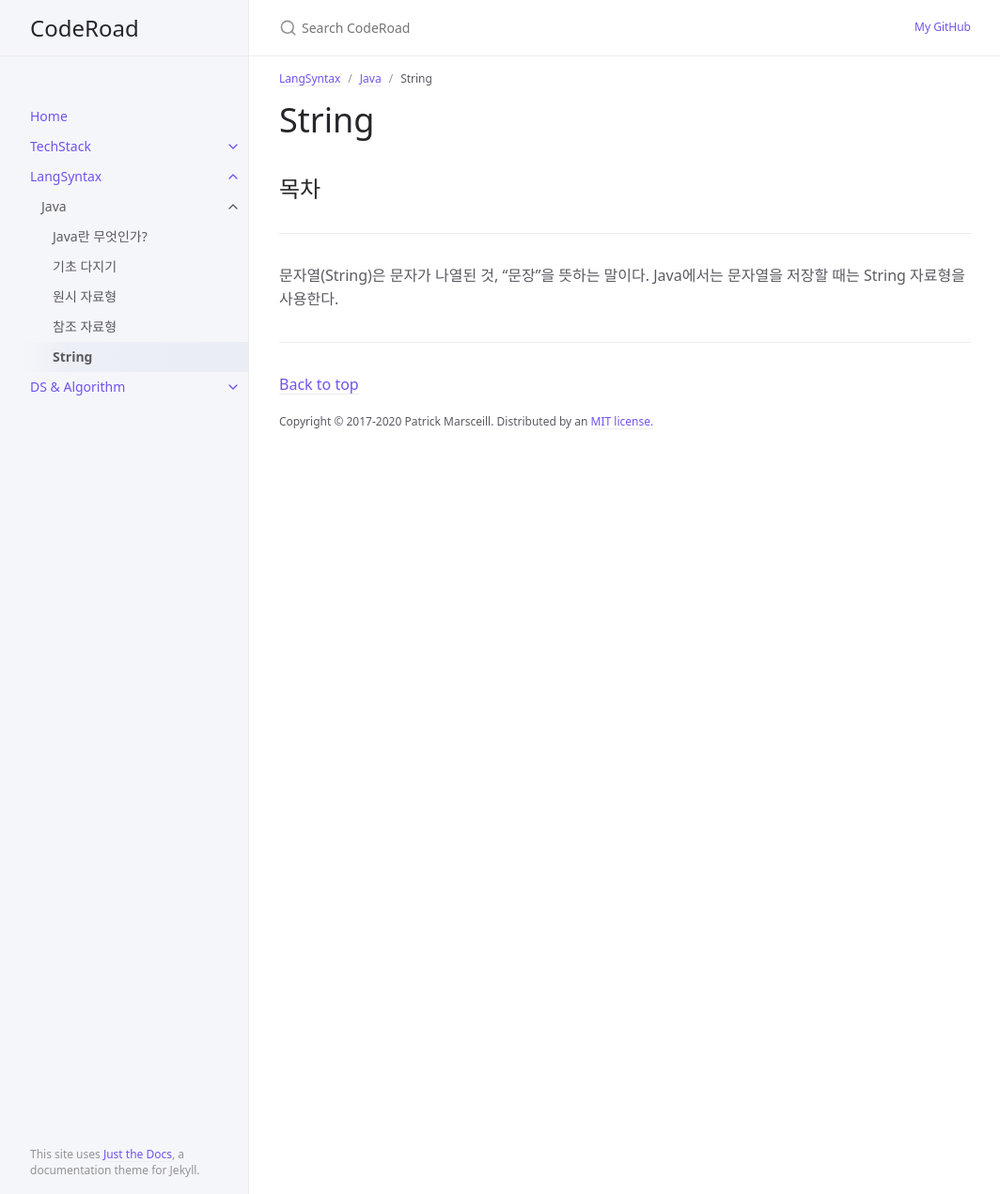
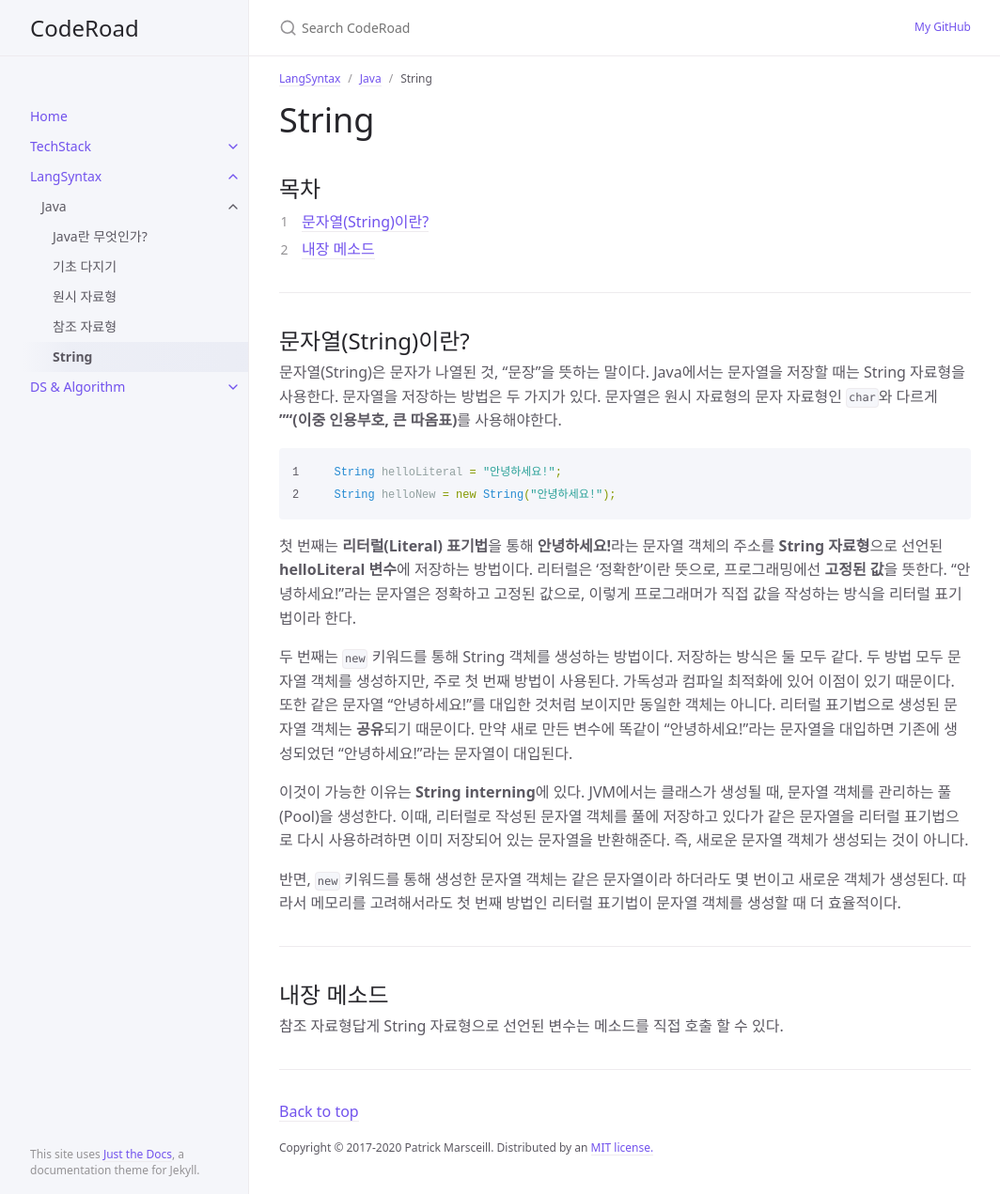
Before and after one commit to hangillee/hangillee.github.io, a Jekyll site: the page built from docs/LangSyntax/Java/referencetype/string.md, in a window 1280 px wide and 1271 px high. Shown: the whole window at 94% size, without its empty margins (107-1171 px from the left). Built offline with Jekyll 4.4.1, drawn with Linux system fonts in a browser that asks for light colours.

Commit message:
CHORE Edit page

````diff
--- a/docs/LangSyntax/Java/referencetype/string.md
+++ b/docs/LangSyntax/Java/referencetype/string.md
@@ -18,4 +18,23 @@ permalink: docs/langsyntax/java/04/String
 
 ---
 
-문자열(String)은 문자가 나열된 것, "문장"을 뜻하는 말이다. Java에서는 문자열을 저장할 때는 String 자료형을 사용한다.
+## 문자열(String)이란?
+문자열(String)은 문자가 나열된 것, "문장"을 뜻하는 말이다. Java에서는 문자열을 저장할 때는 String 자료형을 사용한다. 문자열을 저장하는 방법은 두 가지가 있다. 문자열은 원시 자료형의 문자 자료형인 `char`와 다르게 **""(이중 인용부호, 큰 따옴표)**를 사용해야한다.
+
+```java
+String helloLiteral = "안녕하세요!";
+String helloNew = new String("안녕하세요!");
+```
+
+첫 번째는 **리터럴(Literal) 표기법**을 통해 **안녕하세요!**라는 문자열 객체의 주소를 **String 자료형**으로 선언된 **helloLiteral 변수**에 저장하는 방법이다. 리터럴은 '정확한'이란 뜻으로, 프로그래밍에선 **고정된 값**을 뜻한다. "안녕하세요!"라는 문자열은 정확하고 고정된 값으로, 이렇게 프로그래머가 직접 값을 작성하는 방식을 리터럴 표기법이라 한다.
+
+두 번째는 `new` 키워드를 통해 String 객체를 생성하는 방법이다. 저장하는 방식은 둘 모두 같다. 두 방법 모두 문자열 객체를 생성하지만, 주로 첫 번째 방법이 사용된다. 가독성과 컴파일 최적화에 있어 이점이 있기 때문이다. 또한 같은 문자열 "안녕하세요!"를 대입한 것처럼 보이지만 동일한 객체는 아니다. 리터럴 표기법으로 생성된 문자열 객체는 **공유**되기 때문이다. 만약 새로 만든 변수에 똑같이 "안녕하세요!"라는 문자열을 대입하면 기존에 생성되었던 "안녕하세요!"라는 문자열이 대입된다.
+
+이것이 가능한 이유는 **String interning**에 있다. JVM에서는 클래스가 생성될 때, 문자열 객체를 관리하는 풀(Pool)을 생성한다. 이때, 리터럴로 작성된 문자열 객체를 풀에 저장하고 있다가 같은 문자열을 리터럴 표기법으로 다시 사용하려하면 이미 저장되어 있는 문자열을 반환해준다. 즉, 새로운 문자열 객체가 생성되는 것이 아니다.
+
+반면, `new` 키워드를 통해 생성한 문자열 객체는 같은 문자열이라 하더라도 몇 번이고 새로운 객체가 생성된다. 따라서 메모리를 고려해서라도 첫 번째 방법인 리터럴 표기법이 문자열 객체를 생성할 때 더 효율적이다.
+
+---
+
+## 내장 메소드
+참조 자료형답게 String 자료형으로 선언된 변수는 메소드를 직접 호출 할 수 있다.
````
Also changed, not shown: docs/LangSyntax/Java/04.md (+1 -1 lines).
